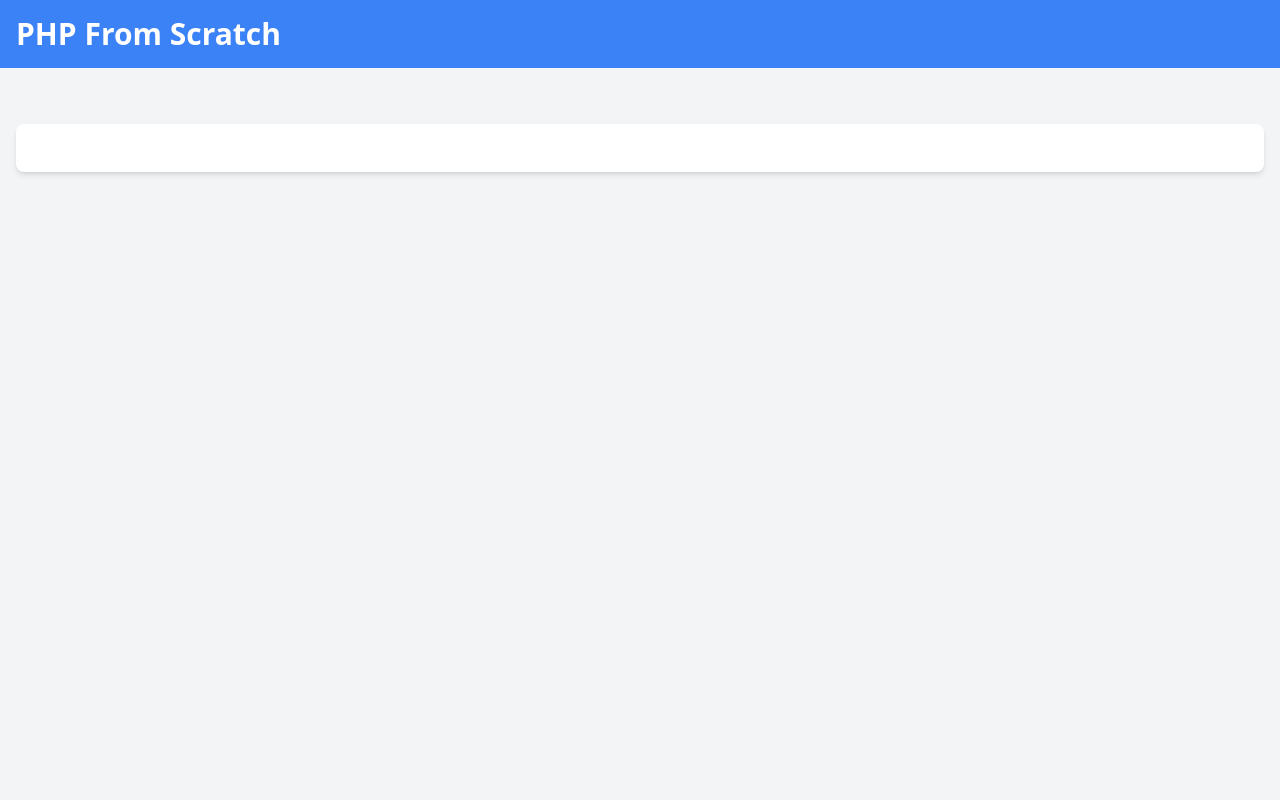
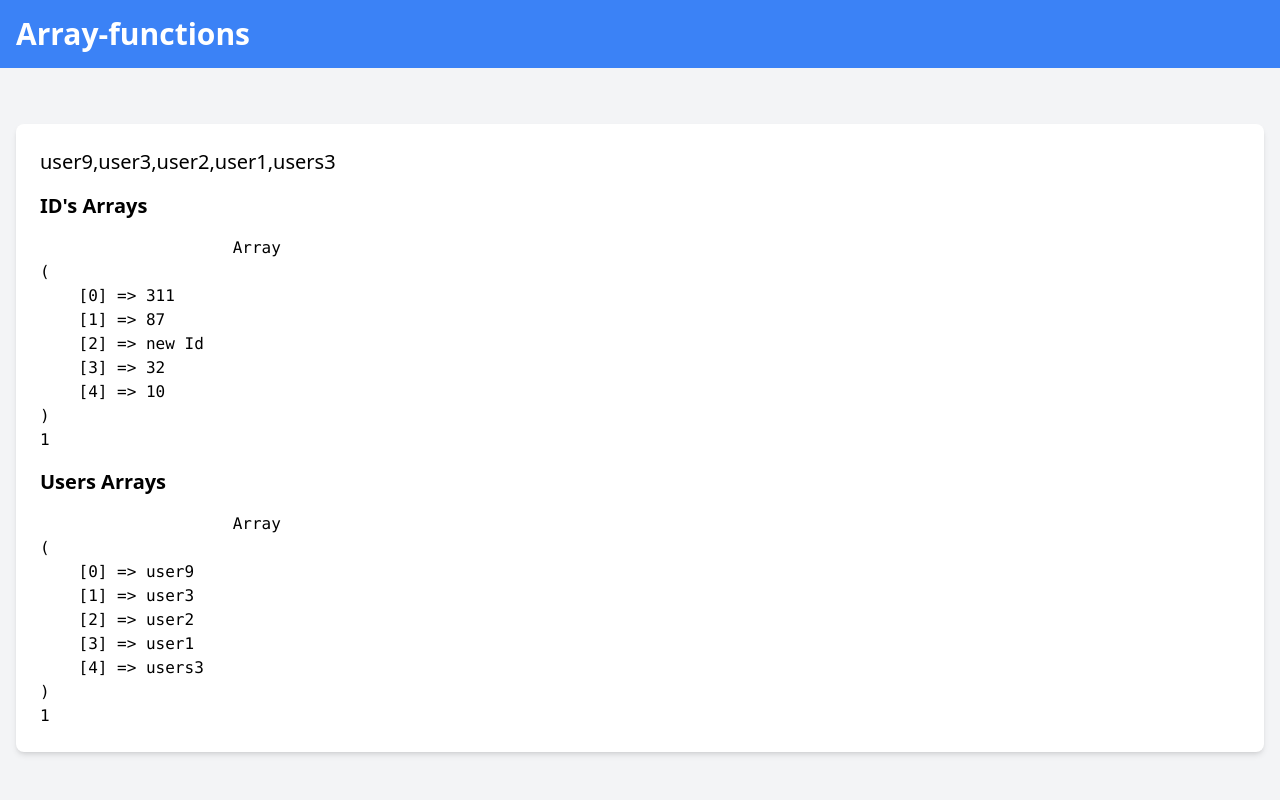
Before and after one commit to timenyin/PHP-Starter, a PHP site: page / in a window 1280 px wide. Run offline with PHP 8.4, Linux system fonts and the light colour scheme; some libraries are stand-ins or nearby versions.

Commit message:
associative video 18

```diff
--- a/02-arrays-and-iteration/02-array-functions/index.php
+++ b/02-arrays-and-iteration/02-array-functions/index.php
@@ -1,5 +1,66 @@
 <?php
 $output = null;
+
+$ids = [10, 45, 32, 77, 87, 99];
+$users = ['user1', 'user2', 'user4', 'user3'];
+
+$output = count($ids);
+
+sort($ids);
+sort($users);
+
+// revers order ------
+rsort($ids);
+rsort($users);
+
+
+// ---- array push to end of the array------
+array_push($ids, 389);
+array_push($users, 'user6');
+
+// - array_pop -----
+array_pop($ids);
+array_pop($users);
+
+// --array shift -----
+array_shift($ids);
+array_shift($users);
+
+
+// ----- array_unshift --------
+array_unshift($ids, 311);
+array_unshift($users, 'user9');
+
+
+// ------- array_slice remove array In between  --------
+$ids2 = array_slice($ids, 2, 3);
+// var_dump($ids2);
+
+// ----replace with a string -------
+array_splice($ids, 2, 2, 'new Id');
+
+// ---- array sum-----
+$output = 'sum of IDs: ' . array_sum($ids);
+
+//---- array_search ------
+$output = 'user 2 is a index: ' . array_search('user2', $users);
+
+array_push($users, 'users3');
+// var_dump(array_push($users, 'users3'));
+
+
+// -----in array check if the array exists ----
+$output = 'User 3 exists:' . in_array('user3', $users);
+
+//----- explode string into array ---
+$tags = 'tech,code,programming';
+$tagsArr = explode(',', $tags);
+// var_dump($tagsArr)
+
+
+//-----implode --- array to string ----
+$output = implode(',', $users)
+
 ?>
 
 <!DOCTYPE html>
@@ -9,19 +70,32 @@ $output = null;
     <meta charset="UTF-8">
     <meta name="viewport" content="width=device-width, initial-scale=1.0">
     <script src="https://cdn.tailwindcss.com"></script>
-    <title>PHP From Scratch</title>
+    <title>02-array-functions</title>
 </head>
 
 <body class="bg-gray-100">
     <header class="bg-blue-500 text-white p-4">
         <div class="container mx-auto">
-            <h1 class="text-3xl font-semibold">PHP From Scratch</h1>
+            <h1 class="text-3xl font-semibold">Array-functions</h1>
         </div>
     </header>
     <div class="container mx-auto p-4 mt-4">
         <div class="bg-white rounded-lg shadow-md p-6 mt-6">
             <!-- Output -->
             <p class="text-xl"><?= $output ?></p>
+            <h2 class="text-xl font-semibold my-4">ID's Arrays</h2>
+            <p>
+            <pre>
+                    <?= print_r($ids) ?>
+                </pre>
+            </p>
+
+            <h2 class="text-xl font-semibold my-4">Users Arrays</h2>
+            <p>
+            <pre>
+                    <?= print_r($users) ?>
+                </pre>
+            </p>
             </p>
         </div>
     </div>
```
Also changed, not shown: 02-arrays-and-iteration/01-intro-to-arrays/index.php (+45 -0 lines).
